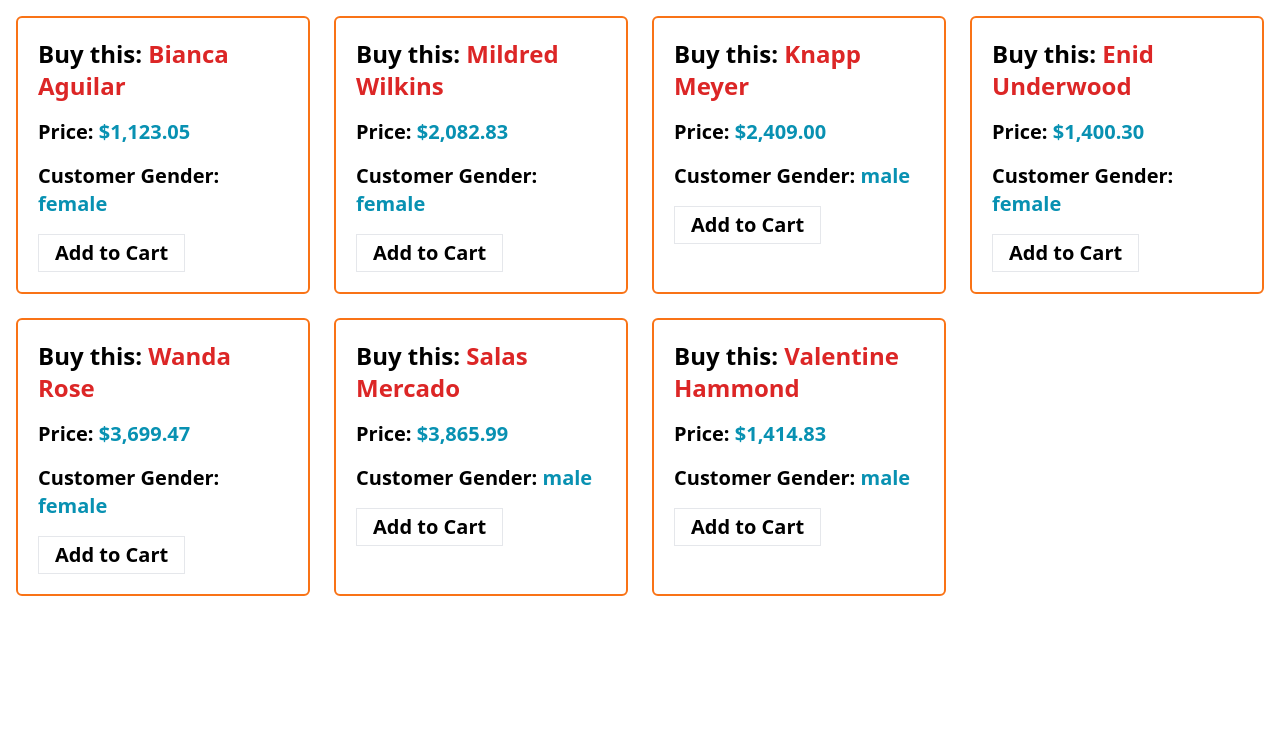
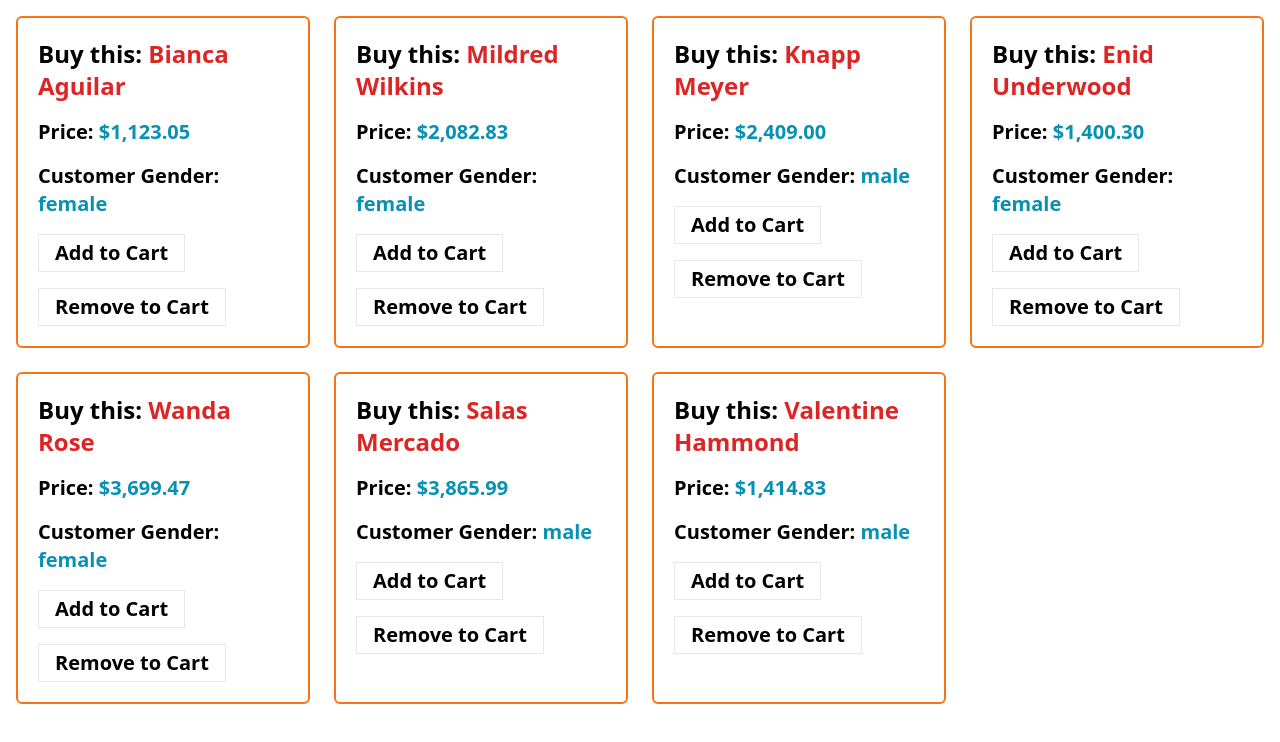
Before and after one commit to Ujjal-ENG/local-storage-react-app, a React (Create React App) app: page / in a window 1280 px wide. Shown: the top 742 px of the page. Built offline with nearby package versions, Linux system fonts and the light colour scheme.

Commit message:
delete item from the local storage perfectly worked

```diff
--- a/src/components/Card.jsx
+++ b/src/components/Card.jsx
@@ -1,11 +1,14 @@
 import React from 'react';
-import { addToDB } from '../utilities/localStorageManage';
+import { addToDB, rmvToDB } from '../utilities/localStorageManage';
 
 const Card = (props) => {
     const { balance, gender, name, _id } = props.data;
 
     const handleAddToCart = (id) => {
         addToDB(id);
+    };
+    const handleRemoveToCart = (id) => {
+        rmvToDB(id);
     };
     return (
         <div className="border-2 border-orange-500 rounded-md p-5 space-y-4">
@@ -22,6 +25,9 @@ const Card = (props) => {
             <button type="button" className="border px-4 py-1 font-bold text-xl" onClick={() => handleAddToCart(_id)}>
                 Add to Cart
             </button>
+            <button type="button" className="border px-4 py-1 font-bold text-xl" onClick={() => handleRemoveToCart(_id)}>
+                Remove to Cart
+            </button>
         </div>
     );
 };
--- a/src/utilities/localStorageManage.js
+++ b/src/utilities/localStorageManage.js
@@ -23,3 +23,14 @@ export const addToDB = (id) => {
     // set the qunatity based on the specific id
     localStorage.setItem('shopping-cart', JSON.stringify(shoppingCart));
 };
+
+export const rmvToDB = (id) => {
+    const storedCart = localStorage.getItem('shopping-cart');
+    if (storedCart) {
+        const shoppingCart = JSON.parse(storedCart);
+        if (id in shoppingCart) {
+            delete shoppingCart[id];
+            localStorage.setItem('shopping-cart', JSON.stringify(shoppingCart));
+        }
+    }
+};
```
